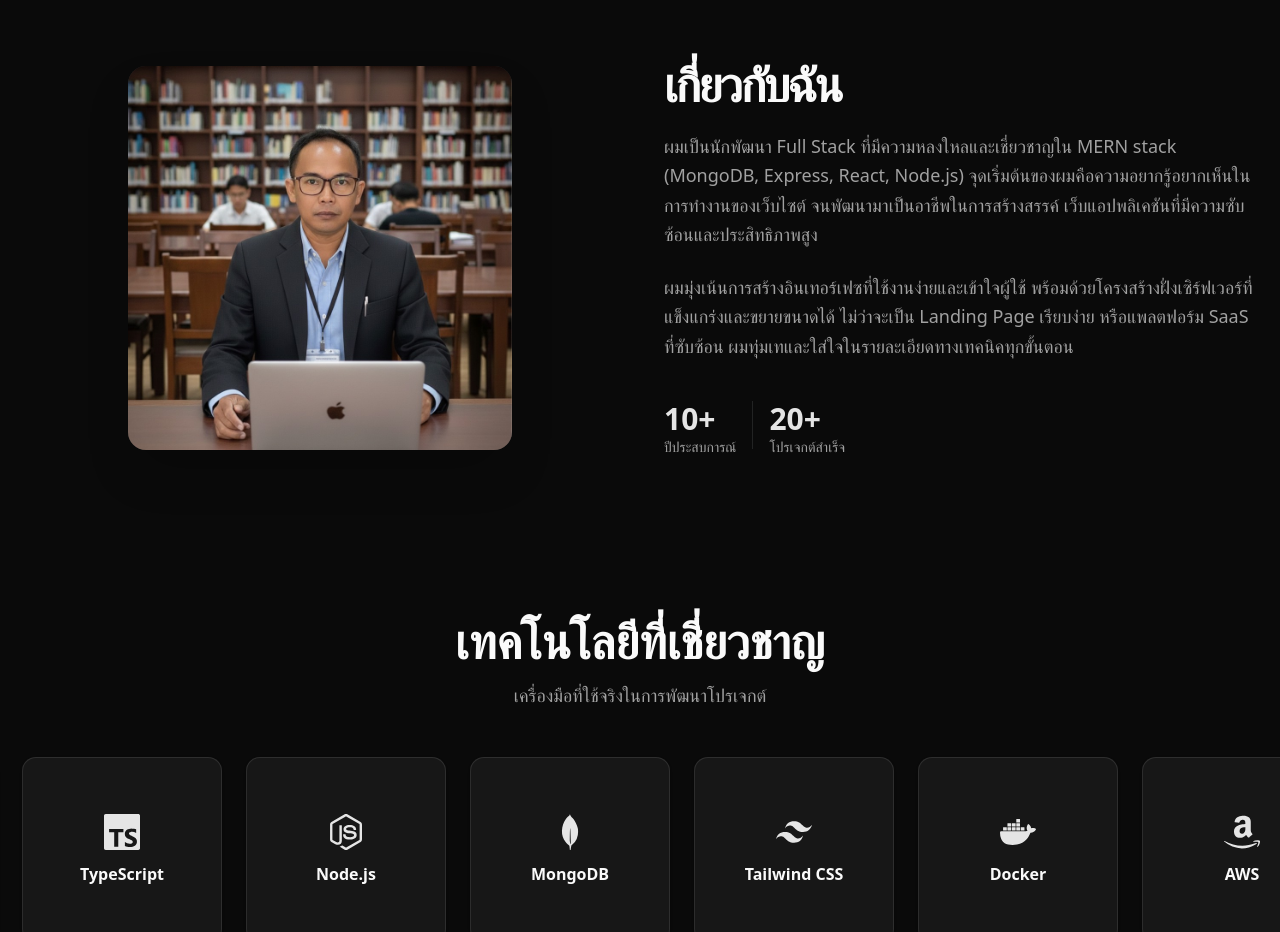
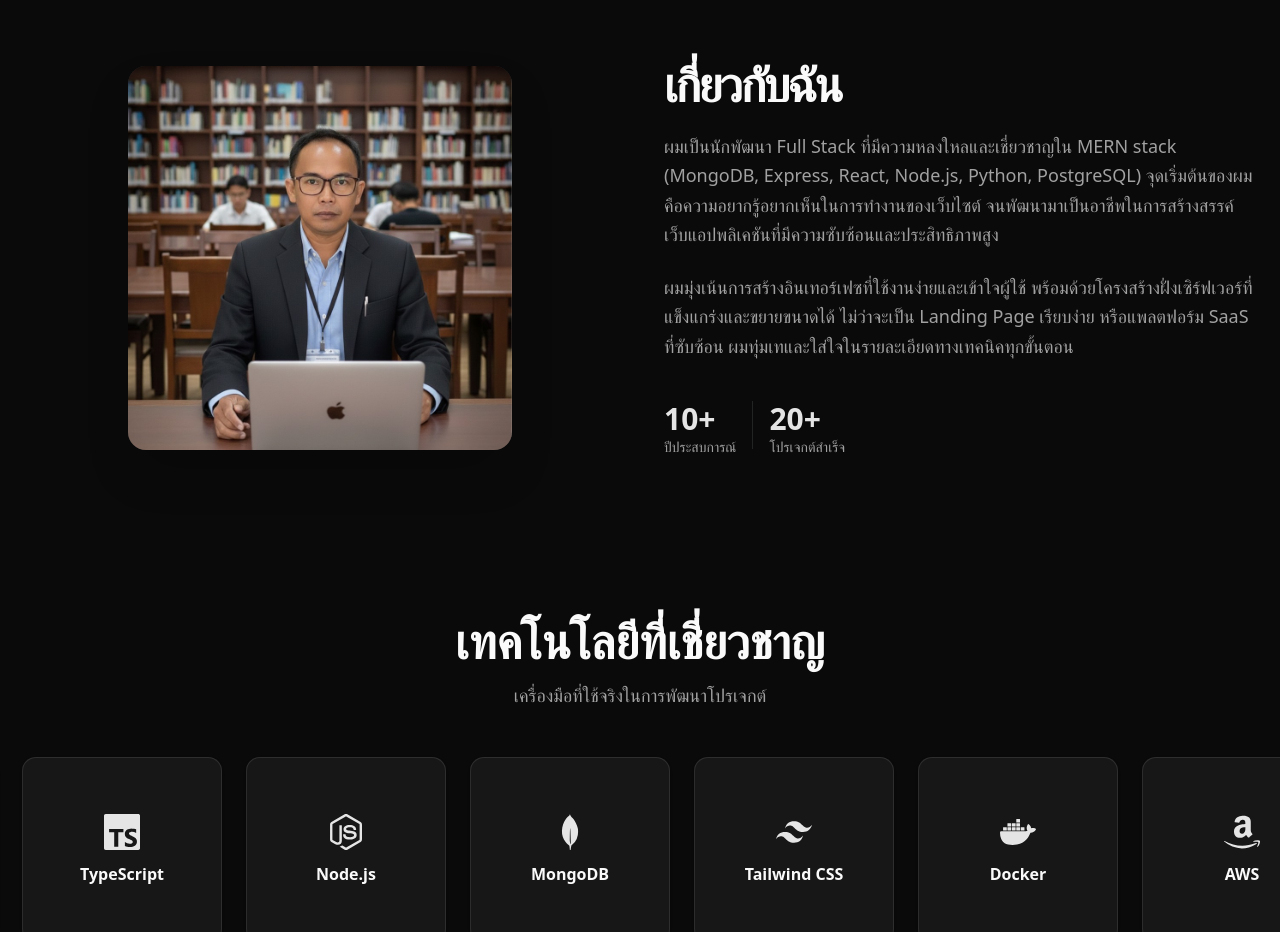
Before and after one commit to sananbsd2021/MERN-Portfolio, a Next.js app: page / in a window 1280 px wide. Shown: the part 820-1752 px from the top of the page. Built offline with nearby package versions, Linux system fonts and the light colour scheme; no server answers.

Commit message:
Update About.tsx

```diff
--- a/src/components/About.tsx
+++ b/src/components/About.tsx
@@ -31,7 +31,7 @@ export default function About() {
                     >
                         <h2 className="text-3xl font-bold tracking-tighter sm:text-4xl md:text-5xl">เกี่ยวกับฉัน</h2>
                         <p className="text-muted-foreground text-lg leading-relaxed">
-                            ผมเป็นนักพัฒนา Full Stack ที่มีความหลงใหลและเชี่ยวชาญใน MERN stack (MongoDB, Express, React, Node.js)
+                            ผมเป็นนักพัฒนา Full Stack ที่มีความหลงใหลและเชี่ยวชาญใน MERN stack (MongoDB, Express, React, Node.js, Python, PostgreSQL)
                             จุดเริ่มต้นของผมคือความอยากรู้อยากเห็นในการทำงานของเว็บไซต์ จนพัฒนามาเป็นอาชีพในการสร้างสรรค์
                             เว็บแอปพลิเคชันที่มีความซับซ้อนและประสิทธิภาพสูง
                         </p>
```
